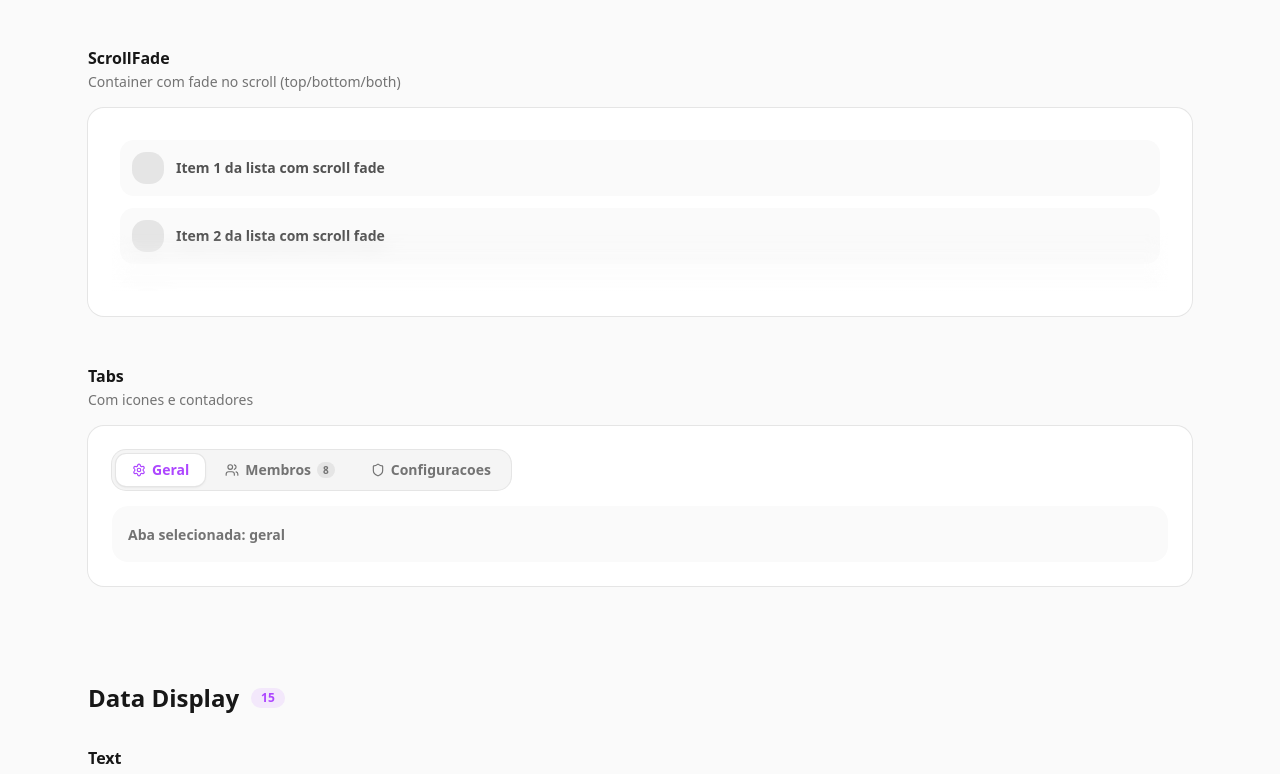
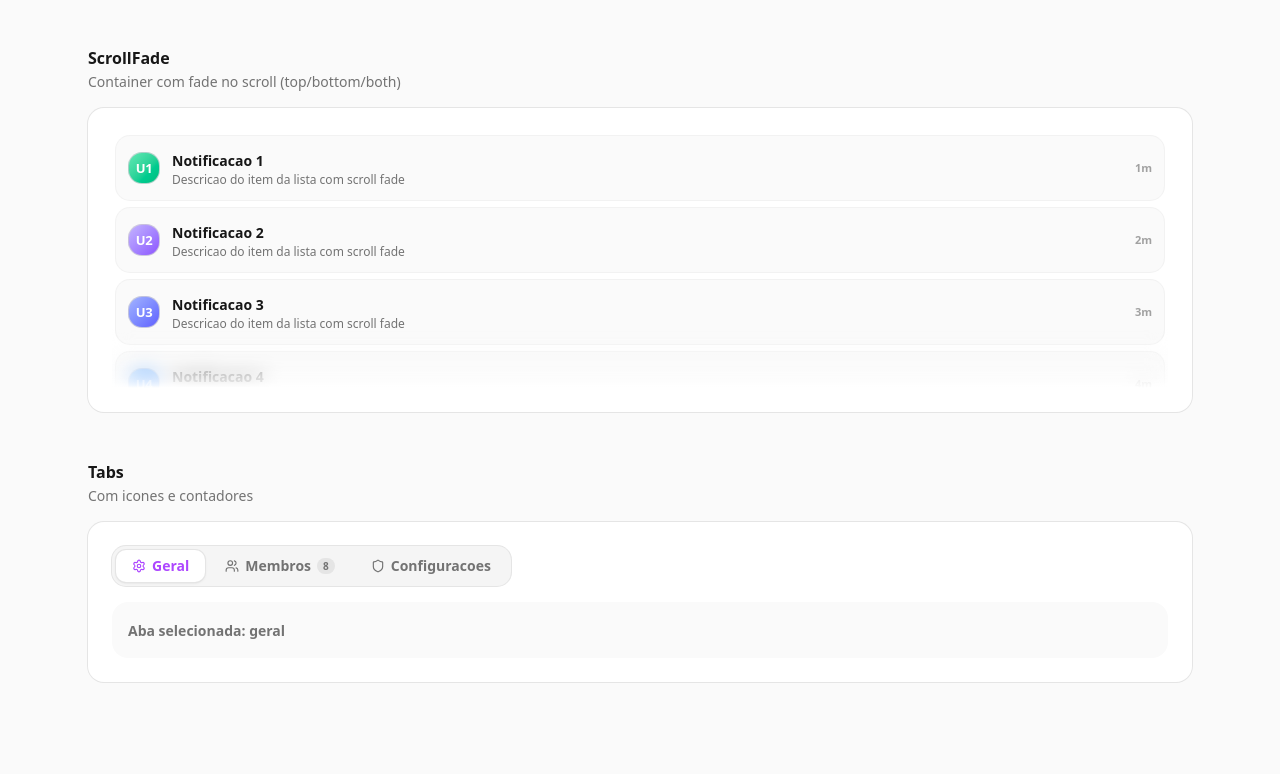
Before and after one commit to plmartins/loce-ds-showcase, a React (Vite) app: page / in a window 1280 px wide. Shown: the part 4065-4839 px from the top of the page. Built offline with nearby package versions, Linux system fonts and the light colour scheme.

Commit message:
feat: global thin scrollbar, fix SelectCard cursor-pointer, improve ScrollFade demo
- styles.css: add global thin scrollbar (light/dark aware)
- SelectCard: add cursor-pointer on both layouts
- ScrollFade demo: taller, more items, avatars, scrollbar-hide

```diff
--- a/loce-ds-src/components/SelectCard.tsx
+++ b/loce-ds-src/components/SelectCard.tsx
@@ -13,7 +13,7 @@ function SelectCard<T extends string = string>({ options, value, onChange, colum
                 if (layout === "vertical") {
                     return (
                         <button key={option.value} type="button" onClick={() => onChange?.(option.value)}
-                            className={cn("flex flex-col items-center gap-2 p-4 rounded-2xl ring-2 text-center transition-all duration-100 active:scale-[0.98]",
+                            className={cn("flex flex-col items-center gap-2 p-4 rounded-2xl ring-2 text-center transition-all duration-100 active:scale-[0.98] cursor-pointer",
                                 isSelected ? "ring-loce bg-loce/5 dark:bg-loce/10" : "ring-neutral-300 dark:ring-neutral-600 bg-white dark:bg-white/[0.02] hover:ring-neutral-400 dark:hover:ring-neutral-500"
                             )}>
                             {option.icon && <div className={cn("flex items-center justify-center size-10 rounded-2xl shrink-0 transition-colors", isSelected ? "bg-loce/10 text-loce" : "bg-neutral-100 dark:bg-white/5 text-neutral-400")}>{option.icon}</div>}
@@ -24,7 +24,7 @@ function SelectCard<T extends string = string>({ options, value, onChange, colum
                 }
                 return (
                     <button key={option.value} type="button" onClick={() => onChange?.(option.value)}
-                        className={cn("flex items-center gap-3 p-4 rounded-2xl ring-2 text-left transition-all duration-100 active:scale-[0.98]",
+                        className={cn("flex items-center gap-3 p-4 rounded-2xl ring-2 text-left transition-all duration-100 active:scale-[0.98] cursor-pointer",
                             isSelected ? "ring-loce bg-loce/5 dark:bg-loce/10" : "ring-neutral-300 dark:ring-neutral-600 bg-white dark:bg-white/[0.02] hover:ring-neutral-400 dark:hover:ring-neutral-500"
                         )}>
                         {option.icon && <div className={cn("flex items-center justify-center size-10 rounded-2xl shrink-0 transition-colors", isSelected ? "bg-loce/10 text-loce" : "bg-neutral-100 dark:bg-white/5 text-neutral-400")}>{option.icon}</div>}
--- a/loce-ds-src/styles.css
+++ b/loce-ds-src/styles.css
@@ -361,6 +361,43 @@
     }
 }
 
+/* ─── Global scrollbar ─── */
+
+* {
+    scrollbar-width: thin;
+    scrollbar-color: var(--scrollbar-thumb, rgba(0, 0, 0, 0.15)) transparent;
+}
+
+.dark * {
+    scrollbar-color: var(--scrollbar-thumb, rgba(255, 255, 255, 0.12)) transparent;
+}
+
+::-webkit-scrollbar {
+    width: 6px;
+    height: 6px;
+}
+
+::-webkit-scrollbar-track {
+    background: transparent;
+}
+
+::-webkit-scrollbar-thumb {
+    background: rgba(0, 0, 0, 0.15);
+    border-radius: 9999px;
+}
+
+::-webkit-scrollbar-thumb:hover {
+    background: rgba(0, 0, 0, 0.25);
+}
+
+.dark ::-webkit-scrollbar-thumb {
+    background: rgba(255, 255, 255, 0.12);
+}
+
+.dark ::-webkit-scrollbar-thumb:hover {
+    background: rgba(255, 255, 255, 0.22);
+}
+
 /* ─── Utility classes ─── */
 
 .scrollbar-hide {
--- a/src/App.tsx
+++ b/src/App.tsx
@@ -660,18 +660,24 @@ export default function App() {
             title="ScrollFade"
             description="Container com fade no scroll (top/bottom/both)"
           >
-            <div className="h-40 flex flex-col">
-              <ScrollFade position="both">
-                <div className="flex flex-col gap-3 p-2">
-                  {Array.from({ length: 12 }, (_, i) => (
+            <div className="h-64 flex flex-col">
+              <ScrollFade position="both" className="scrollbar-hide">
+                <div className="flex flex-col gap-2 p-1">
+                  {Array.from({ length: 20 }, (_, i) => (
                     <div
                       key={i}
-                      className="flex items-center gap-3 p-3 rounded-xl bg-neutral-50 dark:bg-white/[0.03]"
+                      className="flex items-center gap-3 p-3 rounded-xl bg-neutral-50 dark:bg-white/[0.03] ring-1 ring-neutral-200/50 dark:ring-neutral-700/50"
                     >
-                      <div className="size-8 rounded-xl bg-neutral-200 dark:bg-neutral-700" />
-                      <span className="text-sm font-semibold text-neutral-600 dark:text-neutral-300">
-                        Item {i + 1} da lista com scroll fade
-                      </span>
+                      <Avatar alt={`User ${i + 1}`} name={`Usuario ${i + 1}`} size={32} fallback="initials" />
+                      <div className="flex-1 min-w-0">
+                        <span className="text-sm font-semibold text-dark dark:text-light">
+                          Notificacao {i + 1}
+                        </span>
+                        <span className="block text-xs font-medium text-neutral-500 truncate">
+                          Descricao do item da lista com scroll fade
+                        </span>
+                      </div>
+                      <span className="text-[11px] font-semibold text-neutral-400 shrink-0">{i + 1}m</span>
                     </div>
                   ))}
                 </div>
```
